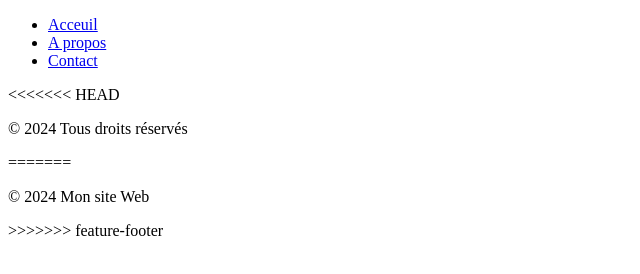
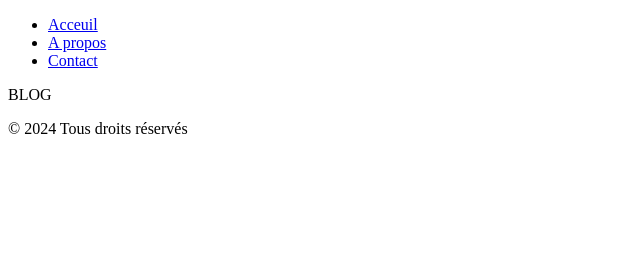
Before and after one commit to yasminedouik1/examTp, a plain HTML site: page index.html in a window 1280 px wide. Shown: the whole page, without its empty margins (0-640 px from the left). Drawn offline with Linux system fonts and the light colour scheme.

Commit message:
ajouter une section

```diff
--- a/index.html
+++ b/index.html
@@ -15,14 +15,12 @@
 
         </ul>
     </nav>
-<<<<<<< HEAD
+<section>
+    BLOG
+</section>
+
     <footer>
         <p>&copy; 2024 Tous droits réservés</p>
-=======
-
-    <footer>
-        <p>&copy; 2024 Mon site Web</p>
->>>>>>> feature-footer
     </footer>
 </body>
 </html>
```
